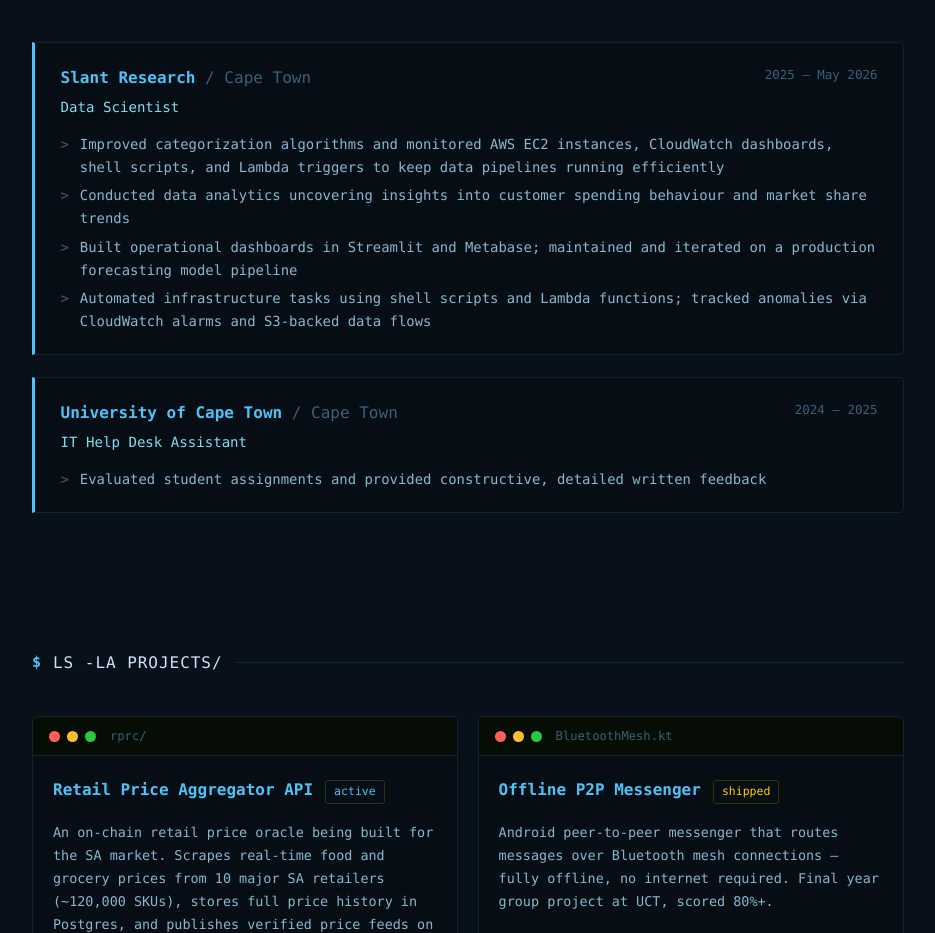
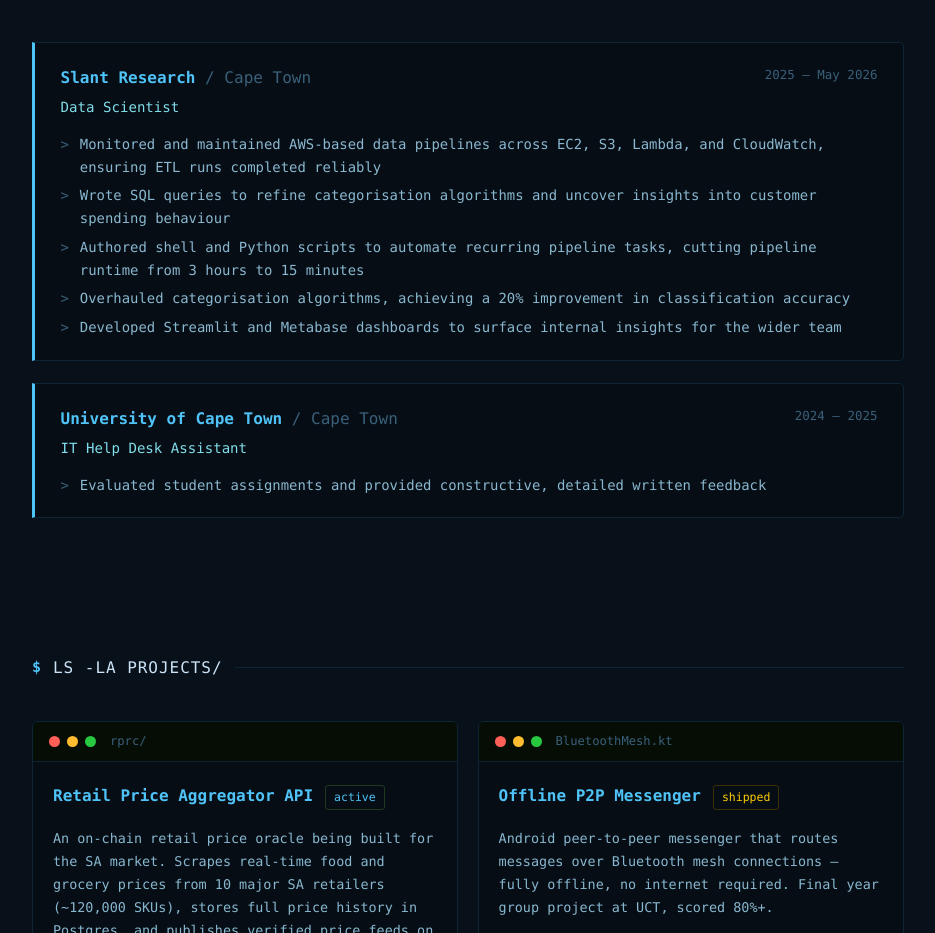
Before and after one commit to BlesstheGM/portfolio, a Next.js app: page / in a window 1280 px wide. Shown: the part 1280-2213 px from the top of the page, without its empty margins (172-1107 px from the left). Built offline with nearby package versions, Linux system fonts and the light colour scheme.

Commit message:
Update Slant Research experience with accurate bullets and metrics

```diff
--- a/components/Experience.tsx
+++ b/components/Experience.tsx
@@ -5,10 +5,11 @@ const experience = [
     role: 'Data Scientist',
     period: '2025 – May 2026',
     bullets: [
-      'Improved categorization algorithms and monitored AWS EC2 instances, CloudWatch dashboards, shell scripts, and Lambda triggers to keep data pipelines running efficiently',
-      'Conducted data analytics uncovering insights into customer spending behaviour and market share trends',
-      'Built operational dashboards in Streamlit and Metabase; maintained and iterated on a production forecasting model pipeline',
-      'Automated infrastructure tasks using shell scripts and Lambda functions; tracked anomalies via CloudWatch alarms and S3-backed data flows',
+      'Monitored and maintained AWS-based data pipelines across EC2, S3, Lambda, and CloudWatch, ensuring ETL runs completed reliably',
+      'Wrote SQL queries to refine categorisation algorithms and uncover insights into customer spending behaviour',
+      'Authored shell and Python scripts to automate recurring pipeline tasks, cutting pipeline runtime from 3 hours to 15 minutes',
+      'Overhauled categorisation algorithms, achieving a 20% improvement in classification accuracy',
+      'Developed Streamlit and Metabase dashboards to surface internal insights for the wider team',
     ],
   },
   {
```
